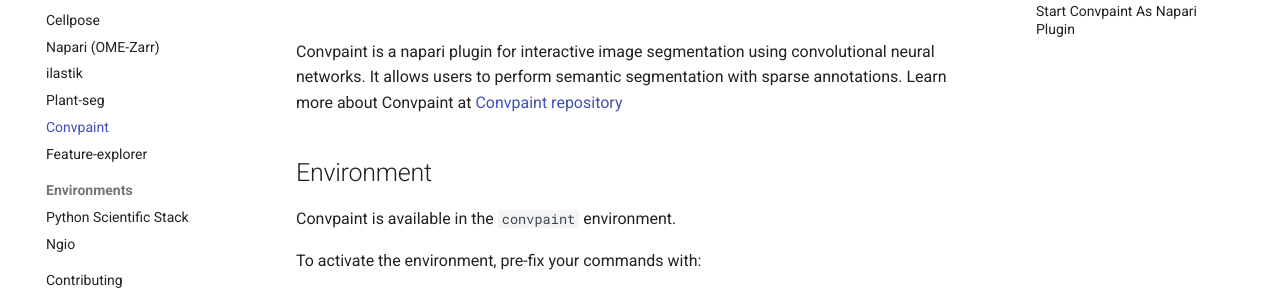
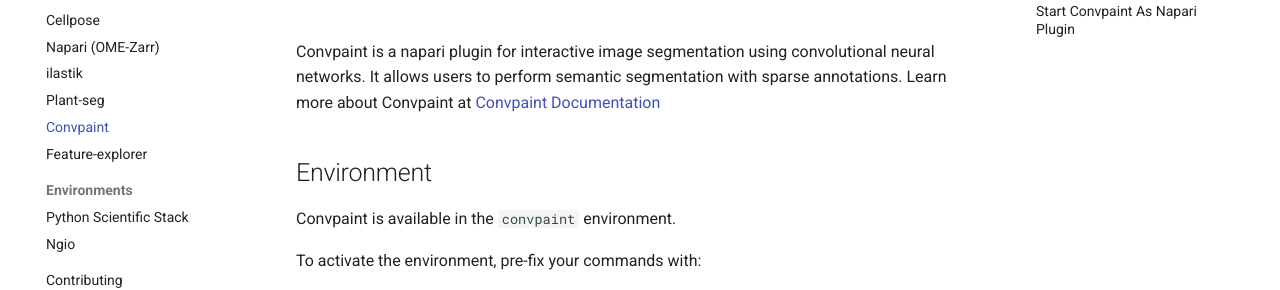
Before and after one commit to lorenzocerrone/BIA-Sanity-Preserver, an MkDocs documentation site: the page built from docs/tools/convpaint.md, in a window 1280 px wide. Shown: the part 181-471 px from the top of the page. Built offline with MkDocs 1.6.1 and Material for MkDocs 9.7.7, drawn with Linux system fonts in a browser that asks for light colours; comment, search, counter and statistics services are not loaded; the version menu is left out.

Commit message:
fix link in the convpaint docs

```diff
--- a/docs/tools/convpaint.md
+++ b/docs/tools/convpaint.md
@@ -1,6 +1,6 @@
 # Convpaint
 
-Convpaint is a napari plugin for interactive image segmentation using convolutional neural networks. It allows users to perform semantic segmentation with sparse annotations. Learn more about Convpaint at [Convpaint repository]()
+Convpaint is a napari plugin for interactive image segmentation using convolutional neural networks. It allows users to perform semantic segmentation with sparse annotations. Learn more about Convpaint at [Convpaint Documentation](https://guiwitz.github.io/napari-convpaint/book/Landing.html)
 
 ## Environment
 
```
